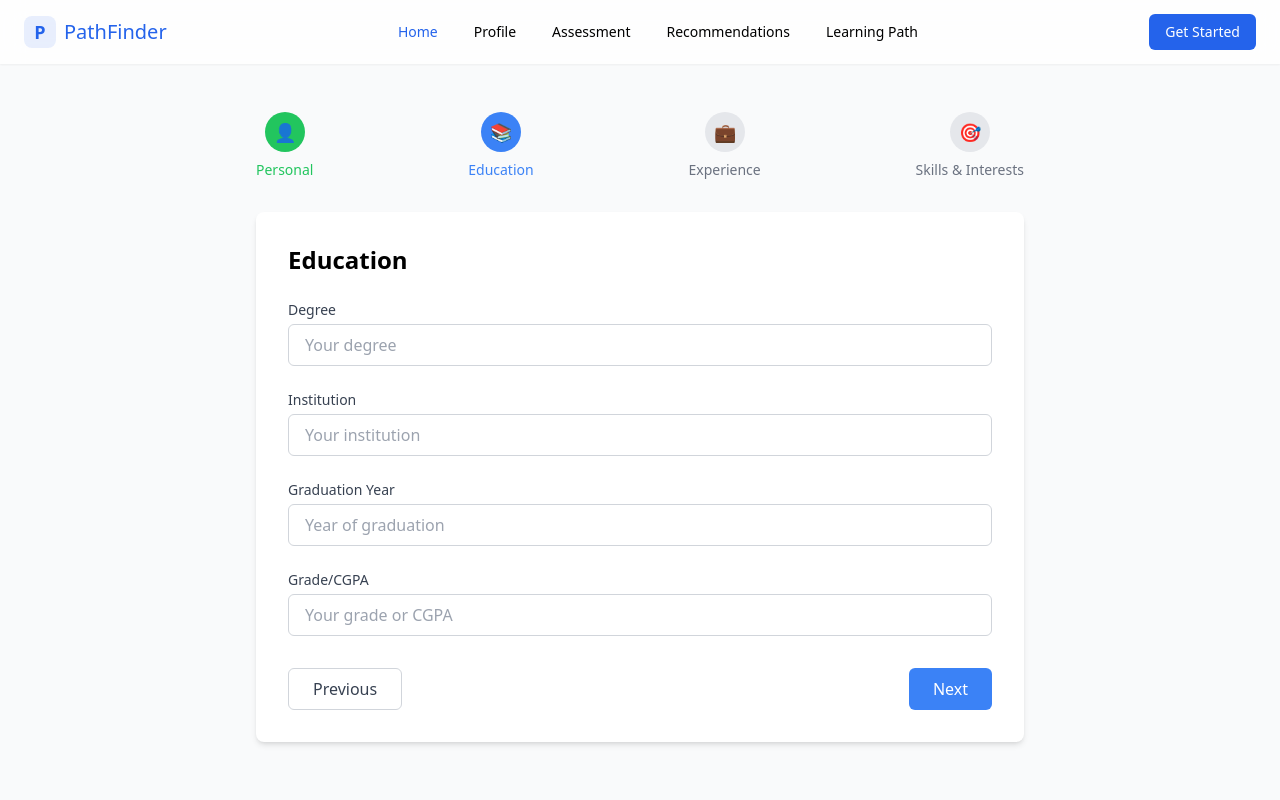
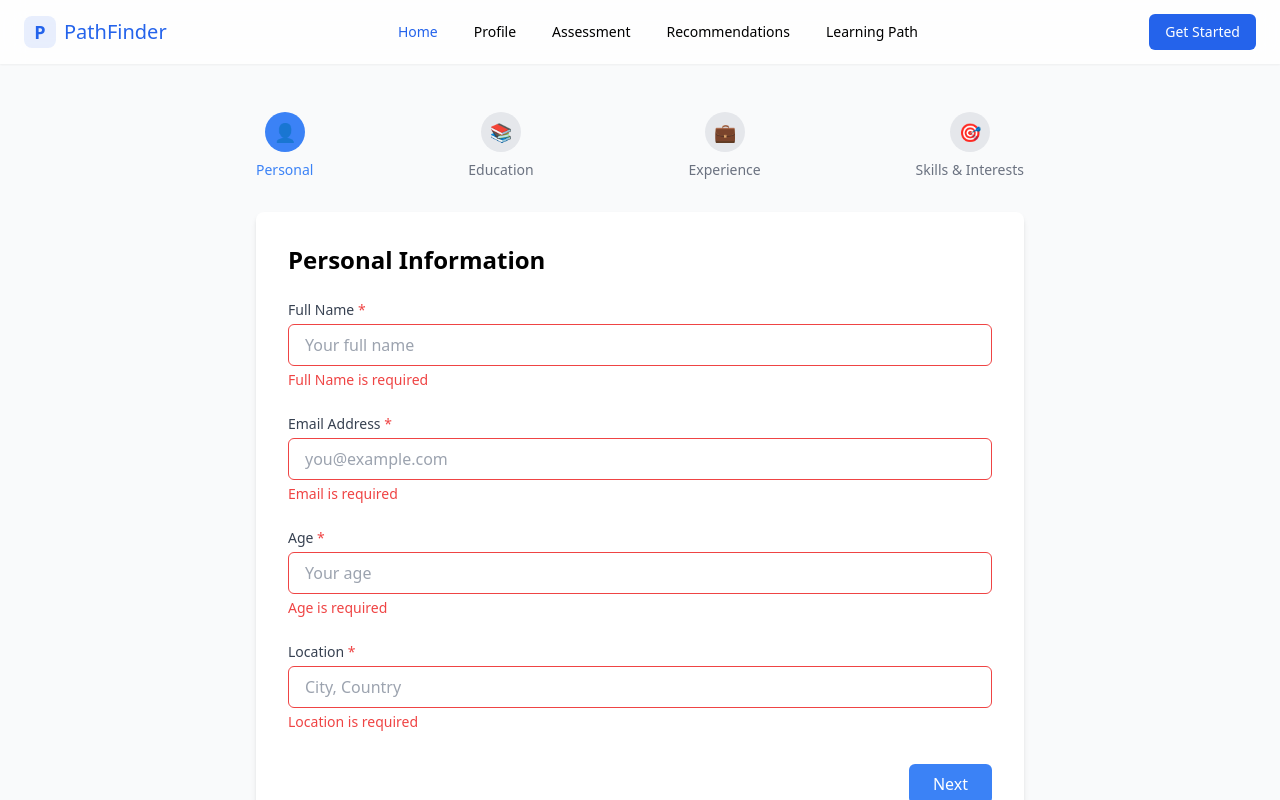
Before and after one commit to DevSsChar/SGP, a Next.js app: page /profile in a window 1280 px wide. Both pictures are taken after a click on the button "Next". Shown: the top 800 px of the page. Built offline with nearby package versions, Linux system fonts and the light colour scheme; no server answers.

Commit message:
fixed minor UI bugs and imrpoved form validation

```diff
--- a/app/profile/page.js
+++ b/app/profile/page.js
@@ -8,6 +8,7 @@ export default function ProfilePage() {
   const { data: session } = useSession();
   const router = useRouter();
   const [currentStep, setCurrentStep] = useState(1);
+  const [errors, setErrors] = useState({});
   const [formData, setFormData] = useState({
     fullName: '',
     email: '',
@@ -52,8 +53,61 @@ export default function ProfilePage() {
     }
   };
 
+  const validateStep = (step) => {
+    const newErrors = {};
+
+    if (step === 1) {
+      if (!formData.fullName.trim()) {
+        newErrors.fullName = 'Full Name is required';
+      }
+      if (!formData.email.trim()) {
+        newErrors.email = 'Email is required';
+      } else if (!/\S+@\S+\.\S+/.test(formData.email)) {
+        newErrors.email = 'Please enter a valid email address';
+      }
+      if (!formData.age.trim()) {
+        newErrors.age = 'Age is required';
+      }
+      if (!formData.location.trim()) {
+        newErrors.location = 'Location is required';
+      }
+    }
+
+    if(step==4)
+    {
+        if(!formData.skills.technical.trim())
+        {
+            newErrors.technical = 'Technical Skills are required';
+        }
+        if(!formData.skills.soft.trim())
+        {
+            newErrors.soft = 'Soft Skills are required';
+        }
+        if(!formData.skills.languages.trim())
+        {
+            newErrors.languages = 'Languages are required';
+        }
+        if(!formData.skills.interests.trim())
+        {
+            newErrors.interests = 'Interests are required';
+        }
+
+    }
+
+    setErrors(newErrors);
+    return Object.keys(newErrors).length === 0;
+  };
+
   const handleNext = async () => {
-    setCurrentStep(prev => prev + 1);
+    if (validateStep(currentStep)) {
+      if (currentStep === 4) {
+        // Handle form submission
+        console.log('Form submitted:', formData);
+        // Add your submission logic here
+      } else {
+        setCurrentStep(prev => prev + 1);
+      }
+    }
   };
 
   const handlePrevious = () => {
@@ -105,9 +159,14 @@ export default function ProfilePage() {
                   value={formData.fullName}
                   onChange={handleInputChange}
                   placeholder="Your full name"
-                  className="w-full px-4 py-2 border border-gray-300 rounded-md focus:ring-blue-500 focus:border-blue-500"
+                  className={`w-full px-4 py-2 border rounded-md focus:ring-blue-500 focus:border-blue-500 ${
+                    errors.fullName ? 'border-red-500' : 'border-gray-300'
+                  }`}
                   required
                 />
+                {errors.fullName && (
+                  <p className="mt-1 text-sm text-red-500">{errors.fullName}</p>
+                )}
               </div>
               <div>
                 <label className="block text-sm font-medium text-gray-700 mb-1">
@@ -119,13 +178,18 @@ export default function ProfilePage() {
                   value={formData.email}
                   onChange={handleInputChange}
                   placeholder="you@example.com"
-                  className="w-full px-4 py-2 border border-gray-300 rounded-md focus:ring-blue-500 focus:border-blue-500"
+                  className={`w-full px-4 py-2 border rounded-md focus:ring-blue-500 focus:border-blue-500 ${
+                    errors.email ? 'border-red-500' : 'border-gray-300'
+                  }`}
                   required
                 />
+                {errors.email && (
+                  <p className="mt-1 text-sm text-red-500">{errors.email}</p>
+                )}
               </div>
               <div>
                 <label className="block text-sm font-medium text-gray-700 mb-1">
-                  Age
+                  Age <span className="text-red-500">*</span>
                 </label>
                 <input
                   type="number"
@@ -133,12 +197,18 @@ export default function ProfilePage() {
                   value={formData.age}
                   onChange={handleInputChange}
                   placeholder="Your age"
-                  className="w-full px-4 py-2 border border-gray-300 rounded-md focus:ring-blue-500 focus:border-blue-500"
+                  className={`w-full px-4 py-2 border rounded-md focus:ring-blue-500 focus:border-blue-500 ${
+                    errors.age ? 'border-red-500' : 'border-gray-300'
+                  }`}
+                  required
                 />
+                {errors.age && (
+                  <p className="mt-1 text-sm text-red-500">{errors.age}</p>
+                )}
               </div>
               <div>
                 <label className="block text-sm font-medium text-gray-700 mb-1">
-                  Location
+                  Location <span className="text-red-500">*</span>
                 </label>
                 <input
                   type="text"
@@ -146,8 +216,14 @@ export default function ProfilePage() {
                   value={formData.location}
                   onChange={handleInputChange}
                   placeholder="City, Country"
-                  className="w-full px-4 py-2 border border-gray-300 rounded-md focus:ring-blue-500 focus:border-blue-500"
+                  className={`w-full px-4 py-2 border rounded-md focus:ring-blue-500 focus:border-blue-500 ${
+                    errors.location ? 'border-red-500' : 'border-gray-300'
+                  }`}
+                  required
                 />
+                {errors.location && (
+                  <p className="mt-1 text-sm text-red-500">{errors.location}</p>
+                )}
               </div>
             </div>
           )}
@@ -155,6 +231,9 @@ export default function ProfilePage() {
           {currentStep === 2 && (
             <div className="space-y-6">
               <h2 className="text-2xl font-semibold mb-6">Education</h2>
+              <h6>
+                <span className='text-green-400'>* optional</span>
+              </h6>
               <div>
                 <label className="block text-sm font-medium text-gray-700 mb-1">Degree</label>
                 <input
@@ -205,6 +284,9 @@ export default function ProfilePage() {
           {currentStep === 3 && (
             <div className="space-y-6">
               <h2 className="text-2xl font-semibold mb-6">Experience</h2>
+              <h6>
+                <span className='text-green-400'>* optional</span>
+              </h6>
               <div>
                 <label className="block text-sm font-medium text-gray-700 mb-1">Company</label>
                 <input
@@ -256,48 +338,80 @@ export default function ProfilePage() {
             <div className="space-y-6">
               <h2 className="text-2xl font-semibold mb-6">Skills & Interests</h2>
               <div>
-                <label className="block text-sm font-medium text-gray-700 mb-1">Technical Skills</label>
+                <label className="block text-sm font-medium text-gray-700 mb-1">
+                  Technical Skills <span className="text-red-500">*</span>
+                </label>
                 <textarea
                   name="skills.technical"
                   value={formData.skills.technical}
                   onChange={handleInputChange}
                   placeholder="Your technical skills"
-                  className="w-full px-4 py-2 border border-gray-300 rounded-md focus:ring-blue-500 focus:border-blue-500"
+                  className={`w-full px-4 py-2 border rounded-md focus:ring-blue-500 focus:border-blue-500 ${
+                    errors.technical ? 'border-red-500' : 'border-gray-300'
+                  }`}
                   rows="2"
+                  required
                 />
+                {errors.technical && (
+                  <p className="mt-1 text-sm text-red-500">{errors.technical}</p>
+                )}
               </div>
               <div>
-                <label className="block text-sm font-medium text-gray-700 mb-1">Soft Skills</label>
+                <label className="block text-sm font-medium text-gray-700 mb-1">
+                  Soft Skills <span className="text-red-500">*</span>
+                </label>
                 <textarea
                   name="skills.soft"
                   value={formData.skills.soft}
                   onChange={handleInputChange}
                   placeholder="Your soft skills"
-                  className="w-full px-4 py-2 border border-gray-300 rounded-md focus:ring-blue-500 focus:border-blue-500"
+                  className={`w-full px-4 py-2 border rounded-md focus:ring-blue-500 focus:border-blue-500 ${
+                    errors.soft ? 'border-red-500' : 'border-gray-300'
+                  }`}
                   rows="2"
+                  required
                 />
+                {errors.soft && (
+                  <p className="mt-1 text-sm text-red-500">{errors.soft}</p>
+                )}
               </div>
               <div>
-                <label className="block text-sm font-medium text-gray-700 mb-1">Languages</label>
+                <label className="block text-sm font-medium text-gray-700 mb-1">
+                  Languages <span className="text-red-500">*</span>
+                </label>
                 <input
                   type="text"
                   name="skills.languages"
                   value={formData.skills.languages}
                   onChange={handleInputChange}
                   placeholder="Languages you know"
-                  className="w-full px-4 py-2 border border-gray-300 rounded-md focus:ring-blue-500 focus:border-blue-500"
+                  className={`w-full px-4 py-2 border rounded-md focus:ring-blue-500 focus:border-blue-500 ${
+                    errors.languages ? 'border-red-500' : 'border-gray-300'
+                  }`}
+                  required
                 />
+                {errors.languages && (
+                  <p className="mt-1 text-sm text-red-500">{errors.languages}</p>
+                )}
               </div>
               <div>
-                <label className="block text-sm font-medium text-gray-700 mb-1">Interests</label>
+                <label className="block text-sm font-medium text-gray-700 mb-1">
+                  Interests <span className="text-red-500">*</span>
+                </label>
                 <textarea
                   name="skills.interests"
                   value={formData.skills.interests}
                   onChange={handleInputChange}
                   placeholder="Your interests and hobbies"
-                  className="w-full px-4 py-2 border border-gray-300 rounded-md focus:ring-blue-500 focus:border-blue-500"
+                  className={`w-full px-4 py-2 border rounded-md focus:ring-blue-500 focus:border-blue-500 ${
+                    errors.interests ? 'border-red-500' : 'border-gray-300'
+                  }`}
                   rows="2"
+                  required
                 />
+                {errors.interests && (
+                  <p className="mt-1 text-sm text-red-500">{errors.interests}</p>
+                )}
               </div>
             </div>
           )}
```
